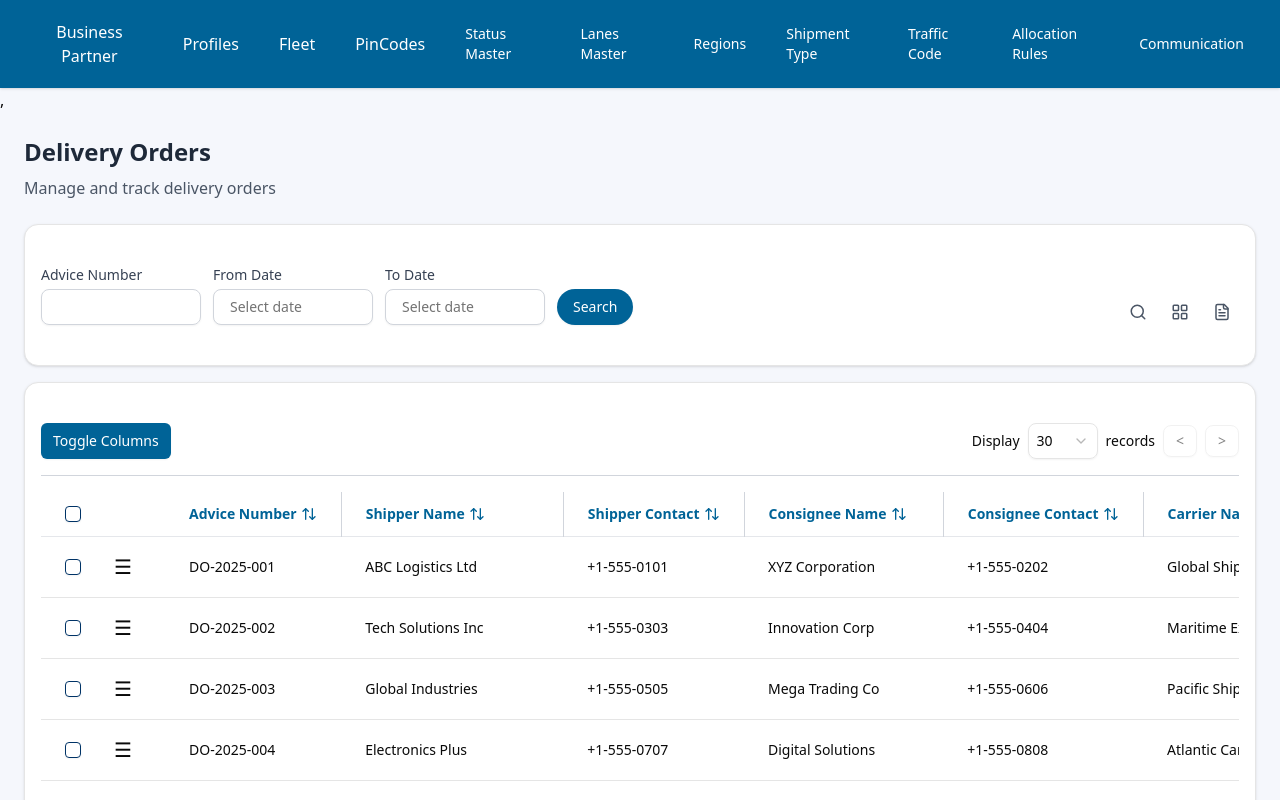
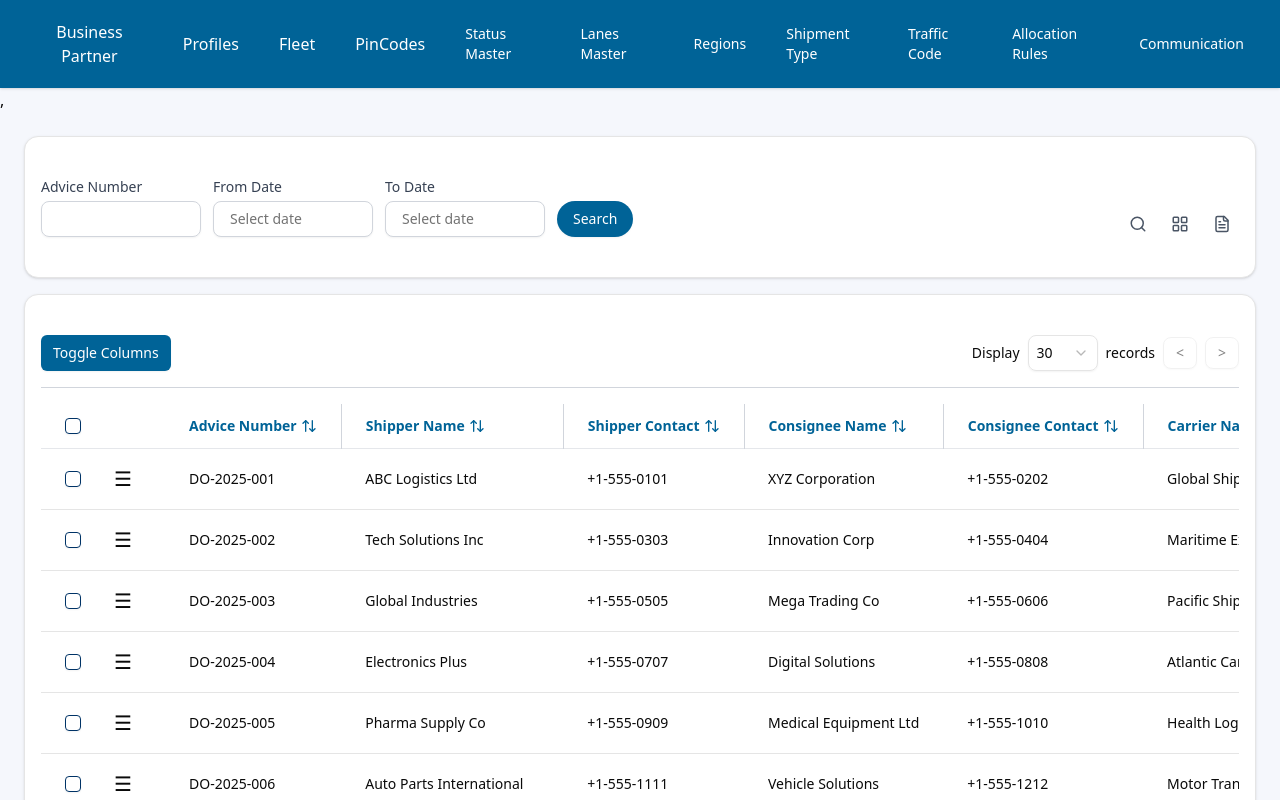
Before and after one commit to rohit24-creator/devdemo_sharedrepo, a Next.js app: page /bookings/ports/deliveryorders in a window 1280 px wide. Shown: the top 800 px of the page. Built offline with nearby package versions, Linux system fonts and the light colour scheme.

Commit message:
added a list pages to bookings

```diff
--- a/app/bookings/ports/deliveryorders/page.js
+++ b/app/bookings/ports/deliveryorders/page.js
@@ -204,10 +204,6 @@ export default function DeliveryOrdersPage() {
 
   return (
     <div className="container mx-auto p-6">
-      <div className="mb-6">
-        <h1 className="text-2xl font-bold text-gray-800">Delivery Orders</h1>
-        <p className="text-gray-600 mt-2">Manage and track delivery orders</p>
-      </div>
 
       <ReusableTable
         title="Delivery Orders"
```
Also changed, not shown: app/bookings/lists/XBRDRorders/page.js (renamed from app/masters/lists/order/XBRDRorders/page.js), app/bookings/lists/claims/claim/page.js (renamed from app/masters/lists/order/claims/claim/page.js), app/bookings/lists/claims/payment/page.js (renamed from app/masters/lists/order/claims/payment/page.js), app/bookings/lists/documentcontrol/page.js (renamed from app/masters/lists/order/documentcontrol/page.js), app/bookings/lists/masstatus/page.js (renamed from app/masters/lists/order/masstatus/page.js), app/bookings/lists/orderpage/page.js (renamed from app/masters/lists/order/orderpage/page.js), app/bookings/lists/ports/containers/page.js (renamed from app/masters/lists/order/ports/containers/page.js), app/bookings/lists/ports/deliveryorders/page.js (renamed from app/masters/lists/order/ports/deliveryorders/page.js), app/bookings/lists/ports/workorder/page.js (renamed from app/masters/lists/order/ports/workorder/page.js).
